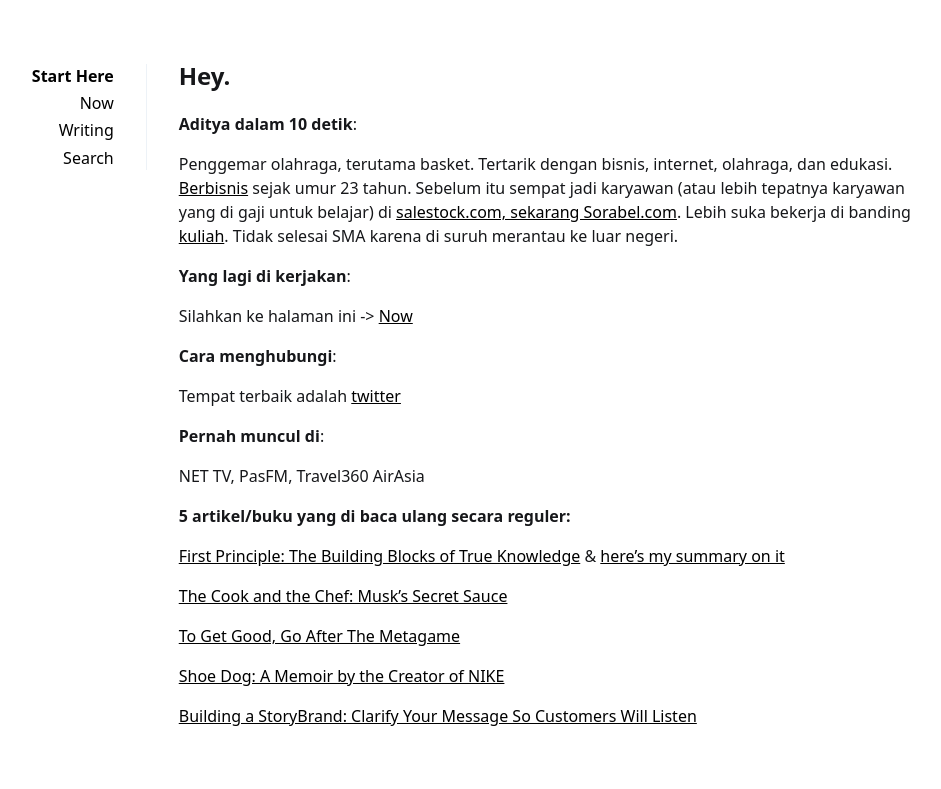
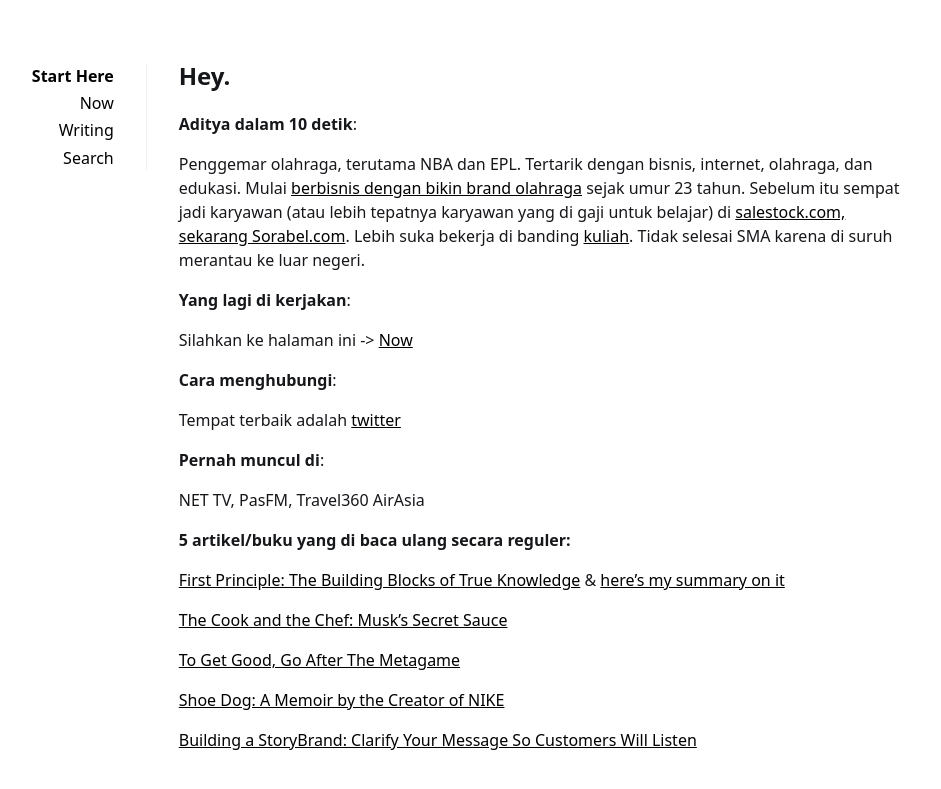
Before and after one commit to chickenchop/jekyll, a Jekyll site: the page built from _pages/hey.md, in a window 1280 px wide. Shown: the top 789 px of the page, without its empty margins (174-1115 px from the left). Built offline with Jekyll 4.4.1, drawn with Linux system fonts in a browser that asks for light colours.

Commit message:
Update hey.md

```diff
--- a/_pages/hey.md
+++ b/_pages/hey.md
@@ -5,7 +5,7 @@ title: Hey.
 
 **Aditya dalam 10 detik**:
 
-Penggemar olahraga, terutama basket. Tertarik dengan bisnis, internet, olahraga, dan edukasi. [Berbisnis](https://instagram.com/atalon.id) sejak umur 23 tahun. Sebelum itu sempat jadi karyawan (atau lebih tepatnya karyawan yang di gaji untuk belajar) di [salestock.com, sekarang Sorabel.com](https://instagram.com/sorabelofficial). Lebih suka bekerja di banding [kuliah](https://www.unimelb.edu.au). Tidak selesai SMA karena di suruh merantau ke luar negeri.
+Penggemar olahraga, terutama NBA dan EPL. Tertarik dengan bisnis, internet, olahraga, dan edukasi. Mulai [berbisnis dengan bikin brand olahraga](https://instagram.com/atalon.id) sejak umur 23 tahun. Sebelum itu sempat jadi karyawan (atau lebih tepatnya karyawan yang di gaji untuk belajar) di [salestock.com, sekarang Sorabel.com](https://instagram.com/sorabelofficial). Lebih suka bekerja di banding [kuliah](https://www.unimelb.edu.au). Tidak selesai SMA karena di suruh merantau ke luar negeri.
 
 **Yang lagi di kerjakan**:
 
```
